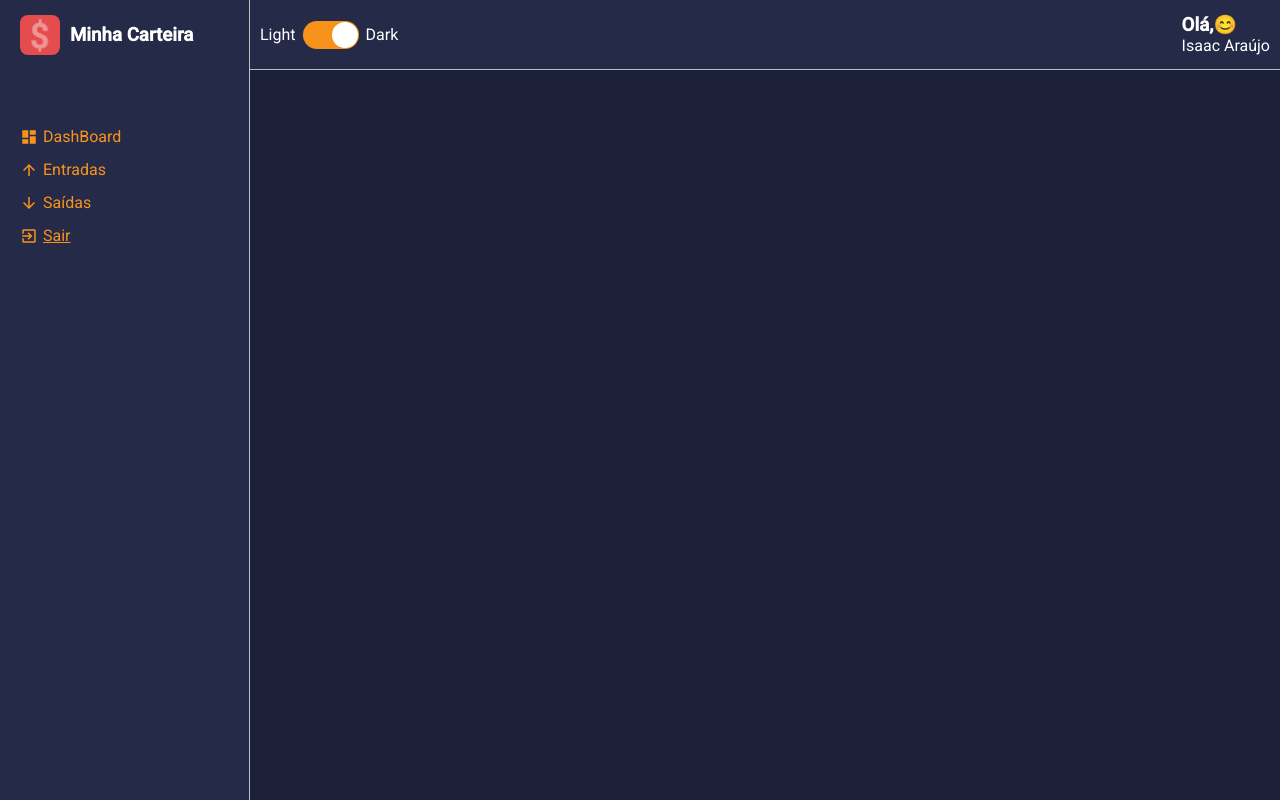
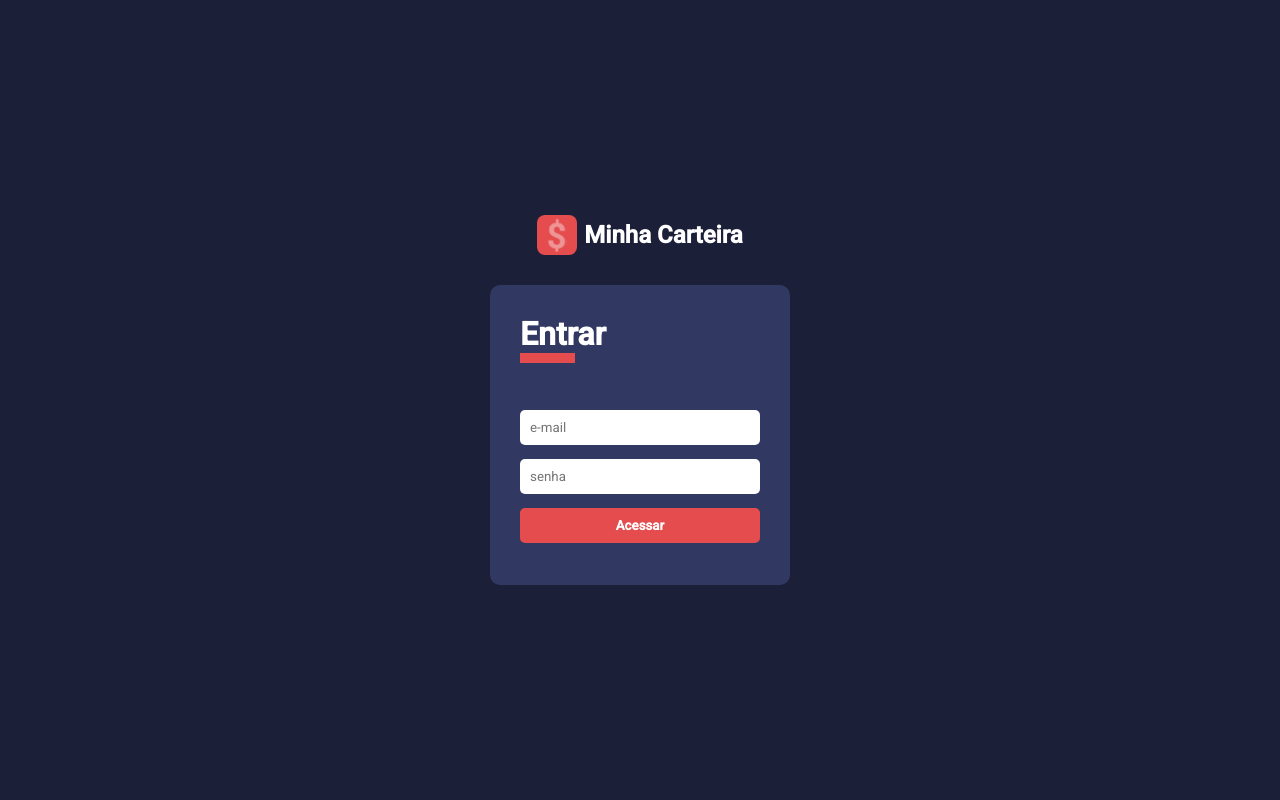
Before and after one commit to IsaacMaciel/minha-carteira, a React (Create React App) app in the folder minha-carteira/: page / in a window 1280 px wide. Built offline with nearby package versions, Linux system fonts and the light colour scheme.

Commit message:
finalização da aplicação

```diff
--- a/minha-carteira/src/components/Aside/index.tsx
+++ b/minha-carteira/src/components/Aside/index.tsx
@@ -1,17 +1,28 @@
-import React from 'react'
+import React from "react";
 
-import { Link } from 'react-router-dom'
-import logoImg from '../../assets/logo.svg';
+import { Link } from "react-router-dom";
+import logoImg from "../../assets/logo.svg";
 import {
     MdDashboard,
     MdArrowDownward,
     MdArrowUpward,
-    MdExitToApp
-} from 'react-icons/md'
+    MdExitToApp,
+} from "react-icons/md";
 
-import { Container, Header, LogImg, MenuContainer, MenuItemLink, Title } from './styles';
+import { useAuth } from "../../hooks/auth";
+
+import {
+    Container,
+    Header,
+    LogImg,
+    MenuContainer,
+    MenuItemLink,
+    Title,
+    MenuItemButton,
+} from "./styles";
 
 const Aside: React.FC = () => {
+    const { signOut } = useAuth();
     return (
         <Container>
             <Header>
@@ -20,36 +31,34 @@
             </Header>
 
             <MenuContainer>
-                <Link to="/dashboard" style={{textDecoration:"none"}}>
-                    <MenuItemLink >
+                <Link to="/dashboard" style={{ textDecoration: "none" }}>
+                    <MenuItemLink>
                         <MdDashboard />
                         DashBoard
                     </MenuItemLink>
                 </Link>
 
-
-                <Link to="/list/entry" style={{textDecoration:"none"}}>
+                <Link to="/list/entry" style={{ textDecoration: "none" }}>
                     <MenuItemLink>
                         <MdArrowUpward />
                         Entradas
                     </MenuItemLink>
                 </Link>
 
-                <Link to="/list/exit" style={{textDecoration:"none"}}>
-                    <MenuItemLink >
+                <Link to="/list/exit" style={{ textDecoration: "none" }}>
+                    <MenuItemLink>
                         <MdArrowDownward />
                         Saídas
                     </MenuItemLink>
                 </Link>
 
-                <MenuItemLink href="#">
+                <MenuItemButton onClick={() => signOut()}>
                     <MdExitToApp />
                     Sair
-                </MenuItemLink>
+                </MenuItemButton>
             </MenuContainer>
-
         </Container>
-    )
-}
+    );
+};
 
 export default Aside;
--- a/minha-carteira/src/components/Aside/styles.ts
+++ b/minha-carteira/src/components/Aside/styles.ts
@@ -1,45 +1,45 @@
-import styled from 'styled-components';
+import styled from "styled-components";
 
 export const Container = styled.div`
     grid-area: AS;
-    color: ${props => props.theme.colors.white};
+    color: ${(props) => props.theme.colors.white};
 
-    background-color: ${props => props.theme.colors.secondary};
+    background-color: ${(props) => props.theme.colors.secondary};
     padding-left: 20px;
 
-    border-right: 1px solid ${props => props.theme.colors.gray};
+    border-right: 1px solid ${(props) => props.theme.colors.gray};
 `;
 
 export const Header = styled.header`
-    display:flex;
+    display: flex;
     align-items: center;
     height: 70px;
 `;
 export const LogImg = styled.img`
-    height:40px;
+    height: 40px;
     width: 40px;
 `;
 export const Title = styled.h3`
-    color: ${props => props.theme.colors.white};
+    color: ${(props) => props.theme.colors.white};
     margin-left: 10px;
-`
+`;
 export const MenuContainer = styled.nav`
-    display:flex;
+    display: flex;
     flex-direction: column;
     margin-top: 50px;
 `;
 export const MenuItemLink = styled.a`
-    display:flex;
+    display: flex;
     align-items: center;
 
-    color: ${props => props.theme.colors.info};
+    color: ${(props) => props.theme.colors.info};
 
     margin: 7px 0px;
 
-    transition: opacity .3s;
+    transition: opacity 0.3s;
 
     &:hover {
-        opacity: .7;
+        opacity: 0.7;
     }
 
     > svg {
@@ -47,3 +47,27 @@
         margin-right: 5px;
     }
 `;
+export const MenuItemButton = styled.button`
+    font-size: 16px;
+    color: ${(props) => props.theme.colors.info};
+
+    border: none;
+    background: none;
+
+    text-decoration: none;
+
+    margin: 7px 0px;
+    display: flex;
+    align-items: center;
+
+    transition: opacity 0.3s;
+
+    &:hover {
+        opacity: 0.7;
+    }
+
+    > svg {
+        font-size: 18px;
+        margin-right: 5px;
+    }
+`;
--- /dev/null
+++ b/minha-carteira/src/components/Button/index.tsx
@@ -0,0 +1,10 @@
+import React, { ButtonHTMLAttributes } from "react";
+import { Container } from "./styles";
+
+type IInputProps = ButtonHTMLAttributes<HTMLButtonElement>;
+
+const Input: React.FC<IInputProps> = ({ children, ...rest }) => (
+    <Container {...rest}>{children}</Container>
+);
+
+export default Input;
--- /dev/null
+++ b/minha-carteira/src/components/Button/styles.ts
@@ -0,0 +1,21 @@
+import styled from "styled-components";
+
+export const Container = styled.button`
+    width: 100%;
+
+    margin: 7px 0;
+    padding: 10px;
+
+    border-radius: 5px;
+
+    font-weight: bold;
+
+    background-color: ${(props) => props.theme.colors.warning};
+    color: ${(props) => props.theme.colors.white};
+
+    transition: opacity 0.3s;
+
+    &:hover {
+        opacity: 0.7;
+    }
+`;
--- /dev/null
+++ b/minha-carteira/src/components/Input/index.tsx
@@ -0,0 +1,8 @@
+import React, { InputHTMLAttributes } from "react";
+import { Container } from "./styles";
+
+type IInputProps = InputHTMLAttributes<HTMLInputElement>;
+
+const Input: React.FC<IInputProps> = ({ ...rest }) => <Container {...rest} />;
+
+export default Input;
--- /dev/null
+++ b/minha-carteira/src/components/Input/styles.ts
@@ -0,0 +1,10 @@
+import styled from "styled-components";
+
+export const Container = styled.input`
+    width: 100%;
+
+    margin: 7px 0;
+    padding: 10px;
+
+    border-radius: 5px;
+`;
--- /dev/null
+++ b/minha-carteira/src/hooks/auth.tsx
@@ -0,0 +1,46 @@
+import React, { createContext, useState, useContext } from "react";
+
+interface IAuthContext {
+    logged: boolean;
+    signIn(email: string, password: string): void;
+    signOut(): void;
+}
+
+const AuthContext = createContext<IAuthContext>({} as IAuthContext);
+
+const AuthProvider: React.FC = ({ children }) => {
+    const [logged, setLogged] = useState<boolean>(() => {
+        const isLogged = localStorage.getItem("@minha-carteira:logged");
+
+        return !!isLogged;
+    });
+
+    const signIn = (email: string, password: string) => {
+        console.log(email, password);
+        if (email === "isaac_maciel@hotmail.com" && password === "123456") {
+            localStorage.setItem("@minha-carteira:logged", "true");
+            setLogged(true);
+        } else {
+            alert("Senha ou usuário inválidos!");
+        }
+    };
+
+    const signOut = () => {
+        localStorage.removeItem("@minha-carteira:logged");
+        setLogged(false);
+    };
+
+    return (
+        <AuthContext.Provider value={{ logged, signIn, signOut }}>
+            {children}
+        </AuthContext.Provider>
+    );
+};
+
+function useAuth(): IAuthContext {
+    const context = useContext(AuthContext);
+
+    return context;
+}
+
+export { AuthProvider, useAuth };
--- a/minha-carteira/src/index.tsx
+++ b/minha-carteira/src/index.tsx
@@ -1,13 +1,16 @@
 import React from "react";
 import ReactDOM from "react-dom";
 import { ThemeProvider } from "./hooks/themes";
+import { AuthProvider } from "./hooks/auth";
 import App from "./App";
 // import * as serviceWorker from './serviceWorker';
 
 ReactDOM.render(
     <React.StrictMode>
         <ThemeProvider>
-            <App />
+            <AuthProvider>
+                <App />
+            </AuthProvider>
         </ThemeProvider>
     </React.StrictMode>,
     document.getElementById("root")
--- a/minha-carteira/src/pages/SingIng/index.tsx
+++ b/minha-carteira/src/pages/SingIng/index.tsx
@@ -1,9 +1,49 @@
-import React from 'react'
+import React, { useState } from "react";
+
+import logoImg from "../../assets/logo.svg";
+import { Container, FormContainer, FormTitle, LogoContainer } from "./styles";
+
+import { useAuth } from "../../hooks/auth";
+
+import Input from "../../components/Input";
+import Button from "../../components/Button";
 
 const SingIng: React.FC = () => {
+    const { signIn } = useAuth();
+    const [email, setEmail] = useState<string>("");
+    const [password, setPassword] = useState<string>("");
+
     return (
-        <h1>SingIng</h1>
-    )
-}
+        <Container>
+            <LogoContainer>
+                <img src={logoImg} alt="Minha Carteira" />
+                <h2>Minha Carteira</h2>
+            </LogoContainer>
+
+            <FormContainer
+                onSubmit={() => {
+                    signIn(email, password);
+                }}
+            >
+                <FormTitle>Entrar</FormTitle>
+
+                <Input
+                    placeholder="e-mail"
+                    onChange={(e) => setEmail(e.target.value)}
+                    type="email"
+                    required
+                />
+                <Input
+                    placeholder="senha"
+                    onChange={(e) => setPassword(e.target.value)}
+                    type="password"
+                    required
+                />
+
+                <Button type="submit">Acessar</Button>
+            </FormContainer>
+        </Container>
+    );
+};
 
 export default SingIng;
--- /dev/null
+++ b/minha-carteira/src/pages/SingIng/styles.ts
@@ -0,0 +1,51 @@
+import styled from "styled-components";
+
+export const Container = styled.div`
+    height: 100vh;
+
+    display: flex;
+    flex: 1;
+    flex-direction: column;
+    justify-content: center;
+    align-items: center;
+
+    background-color: ${(props) => props.theme.colors.primary};
+`;
+
+export const LogoContainer = styled.div`
+    display: flex;
+    align-items: center;
+
+    margin-bottom: 30px;
+
+    > h2 {
+        color: ${(props) => props.theme.colors.white};
+        margin-left: 7px;
+    }
+
+    > img {
+        width: 40px;
+        height: 40px;
+    }
+`;
+export const FormContainer = styled.form`
+    width: 300px;
+    height: 300px;
+
+    padding: 30px;
+
+    border-radius: 10px;
+
+    background-color: ${(props) => props.theme.colors.tertiary};
+`;
+export const FormTitle = styled.h1`
+    color: ${(props) => props.theme.colors.white};
+
+    margin-bottom: 40px;
+    &:after {
+        content: "";
+        display: block;
+        width: 55px;
+        border-bottom: 10px solid ${(props) => props.theme.colors.warning};
+    }
+`;
--- /dev/null
+++ b/minha-carteira/src/routes/auth.routes.tsx
@@ -0,0 +1,12 @@
+import React from "react";
+import { Switch, Route } from "react-router-dom";
+
+import SignIn from "../pages/SingIng";
+
+const AuthRoutes: React.FC = () => (
+    <Switch>
+        <Route path="/" component={SignIn} />
+    </Switch>
+);
+
+export default AuthRoutes;
--- a/minha-carteira/src/routes/index.tsx
+++ b/minha-carteira/src/routes/index.tsx
@@ -1,12 +1,16 @@
-import React from 'react';
-import { BrowserRouter } from 'react-router-dom';
+import React from "react";
+import { BrowserRouter } from "react-router-dom";
 
-import App from './app.routes';
+import { useAuth } from "../hooks/auth";
 
-const Routes: React.FC = () => (
-    <BrowserRouter>
-        <App />
-    </BrowserRouter>
-);
+import App from "./app.routes";
+import Auth from "./auth.routes";
+
+const Routes: React.FC = () => {
+    const { logged } = useAuth();
+
+    console.log(logged);
+    return <BrowserRouter>{logged ? <App /> : <Auth />}</BrowserRouter>;
+};
 
 export default Routes;
```
Lines whose indentation alone changed are shown as unchanged.
